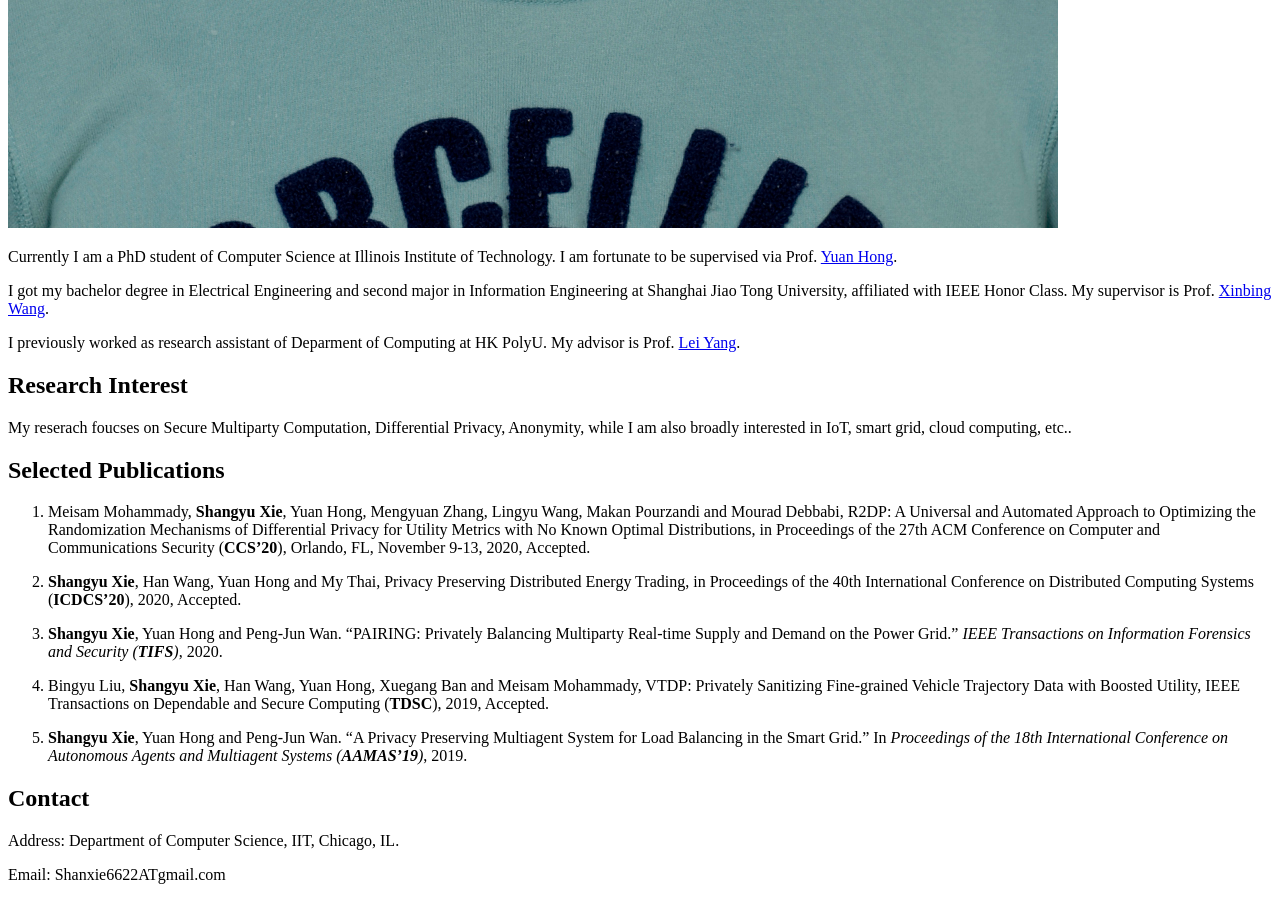
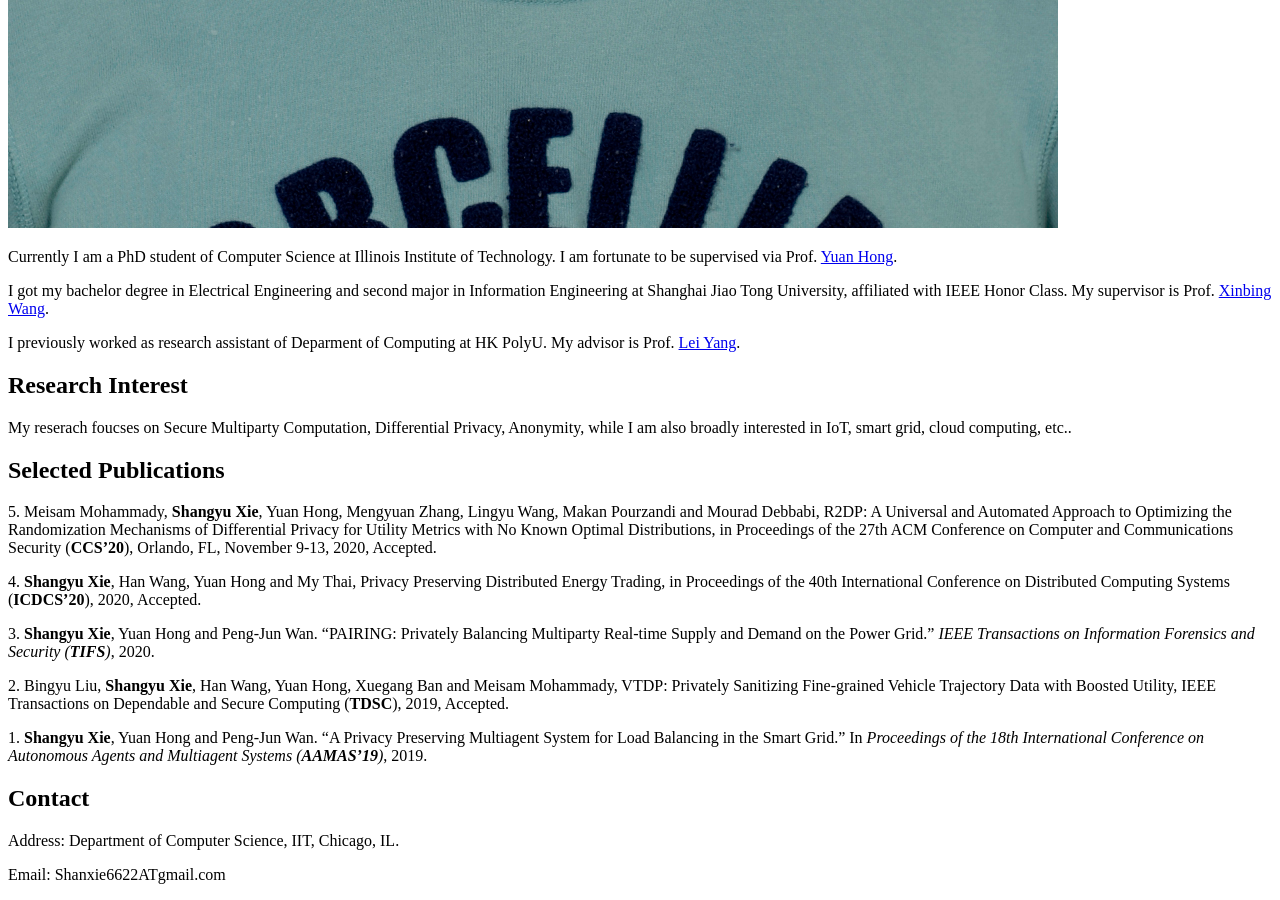
Before and after one commit to songwellxie/songwellxie.github.io, a Jekyll site: the page built from index.md, in a window 1280 px wide and 900 px high, scrolled down 1453 px. Built offline with Jekyll 4.4.1, drawn with Linux system fonts in a browser that asks for light colours; our own code applies the rules of GitHub Pages for plain Markdown files.

Commit message:
Update index.md

```diff
--- a/index.md
+++ b/index.md
@@ -18,15 +18,15 @@ My reserach foucses on Secure Multiparty Computation, Differential Privacy, Anon
 
 ## Selected Publications
 
-5. Meisam Mohammady, **Shangyu Xie**, Yuan Hong, Mengyuan Zhang, Lingyu Wang, Makan Pourzandi and Mourad Debbabi, R2DP: A Universal and Automated Approach to Optimizing the Randomization Mechanisms of Differential Privacy for Utility Metrics with No Known Optimal Distributions, in Proceedings of the 27th ACM Conference on Computer and Communications Security (**CCS'20**), Orlando, FL, November 9-13, 2020, Accepted.
+5\. Meisam Mohammady, **Shangyu Xie**, Yuan Hong, Mengyuan Zhang, Lingyu Wang, Makan Pourzandi and Mourad Debbabi, R2DP: A Universal and Automated Approach to Optimizing the Randomization Mechanisms of Differential Privacy for Utility Metrics with No Known Optimal Distributions, in Proceedings of the 27th ACM Conference on Computer and Communications Security (**CCS'20**), Orlando, FL, November 9-13, 2020, Accepted.
 
-4.  **Shangyu Xie**, Han Wang, Yuan Hong and My Thai, Privacy Preserving Distributed Energy Trading, in Proceedings of the 40th International Conference on Distributed Computing Systems (**ICDCS'20**), 2020, Accepted.
+4\.  **Shangyu Xie**, Han Wang, Yuan Hong and My Thai, Privacy Preserving Distributed Energy Trading, in Proceedings of the 40th International Conference on Distributed Computing Systems (**ICDCS'20**), 2020, Accepted.
 
-3.  **Shangyu Xie**, Yuan Hong and Peng-Jun Wan. "PAIRING: Privately Balancing Multiparty Real-time Supply and Demand on the Power Grid." *IEEE Transactions on Information Forensics and Security (**TIFS**)*, 2020.
+3\.  **Shangyu Xie**, Yuan Hong and Peng-Jun Wan. "PAIRING: Privately Balancing Multiparty Real-time Supply and Demand on the Power Grid." *IEEE Transactions on Information Forensics and Security (**TIFS**)*, 2020.
 
-2.  Bingyu Liu, **Shangyu Xie**, Han Wang, Yuan Hong, Xuegang Ban and Meisam Mohammady, VTDP: Privately Sanitizing Fine-grained Vehicle Trajectory Data with Boosted Utility, IEEE Transactions on Dependable and Secure Computing (**TDSC**), 2019, Accepted.
+2\.  Bingyu Liu, **Shangyu Xie**, Han Wang, Yuan Hong, Xuegang Ban and Meisam Mohammady, VTDP: Privately Sanitizing Fine-grained Vehicle Trajectory Data with Boosted Utility, IEEE Transactions on Dependable and Secure Computing (**TDSC**), 2019, Accepted.
 
-1.  **Shangyu Xie**, Yuan Hong and Peng-Jun Wan. "A Privacy Preserving Multiagent System for Load Balancing in the Smart Grid." In *Proceedings of the 18th International Conference on Autonomous Agents and Multiagent Systems (**AAMAS'19**)*, 2019.
+1\.  **Shangyu Xie**, Yuan Hong and Peng-Jun Wan. "A Privacy Preserving Multiagent System for Load Balancing in the Smart Grid." In *Proceedings of the 18th International Conference on Autonomous Agents and Multiagent Systems (**AAMAS'19**)*, 2019.
 
 ## Contact
 
```
